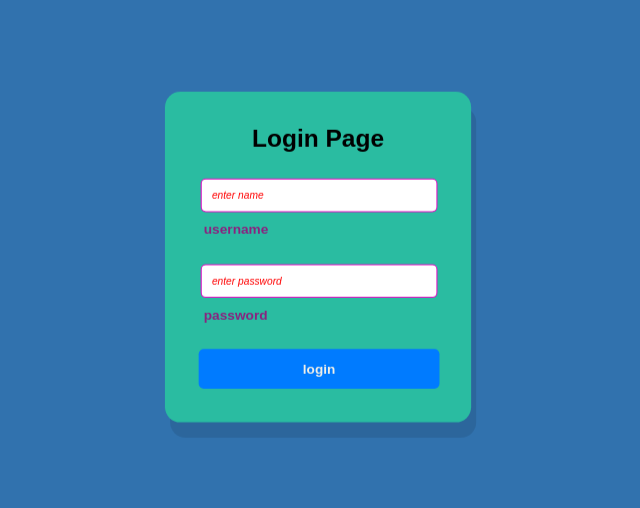
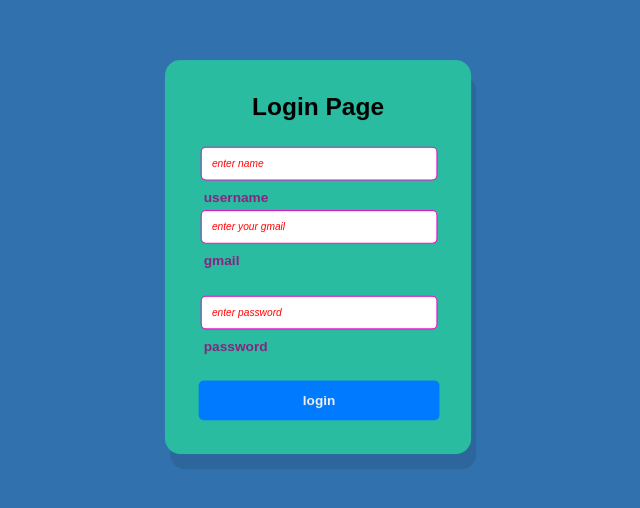
Before and after one commit to udipta88/login, a plain HTML site: page index.html in a window 1280 px wide. Shown: the part 146-654 px from the top of the page, without its empty margins (322-962 px from the left). Drawn offline with Linux system fonts and the light colour scheme.

Commit message:
updated index,html

```diff
--- a/index.html
+++ b/index.html
@@ -13,6 +13,8 @@
             <div class="input-box">
         <input type="text"placeholder="enter name"required autofocus>
         <label><h6>username </h6></label>
+        <input type="text"placeholder="enter your gmail"required>
+        <label><h6>gmail</h6></label>
     </div>
     <div class="input-box">
         <input type="password"placeholder="enter password">
```
